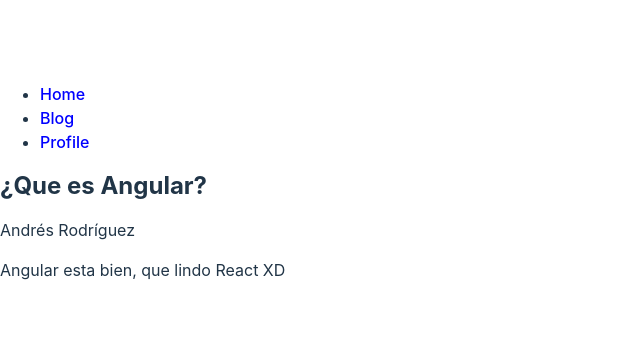
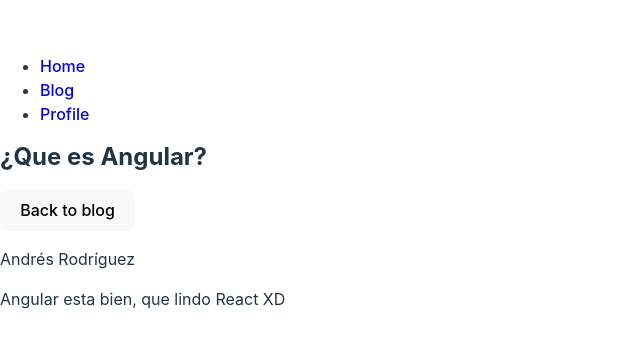
Before and after one commit to luiznaiper/19-react-router, a React (Vite) app: page /#/blog/que-es-angular in a window 1280 px wide. Shown: the part 218-566 px from the top of the page, without its empty margins (0-640 px from the left). Built offline with nearby package versions, Linux system fonts and the light colour scheme.

Commit message:
:construction: Add useNavigate() hook to create a button to go back

```diff
--- a/src/pages/BlogPost.jsx
+++ b/src/pages/BlogPost.jsx
@@ -1,13 +1,19 @@
 import React from 'react';
-import { useParams } from 'react-router-dom';
+import { useNavigate, useParams } from 'react-router-dom';
 import blogdata from '../helpers/blogdata';
 
 const BlogPost = () => {
+  const navigate = useNavigate();
   const { slug } = useParams();
   const blogpost = blogdata.find((post) => post.slug === slug);
+  const returnToBlog = () => {
+    navigate(-1);
+  };
+
   return (
     <>
       <h2>{blogpost.title}</h2>
+      <button onClick={returnToBlog}>Back to blog</button>
       <p>{blogpost.author}</p>
       <p>{blogpost.content}</p>
     </>
```
